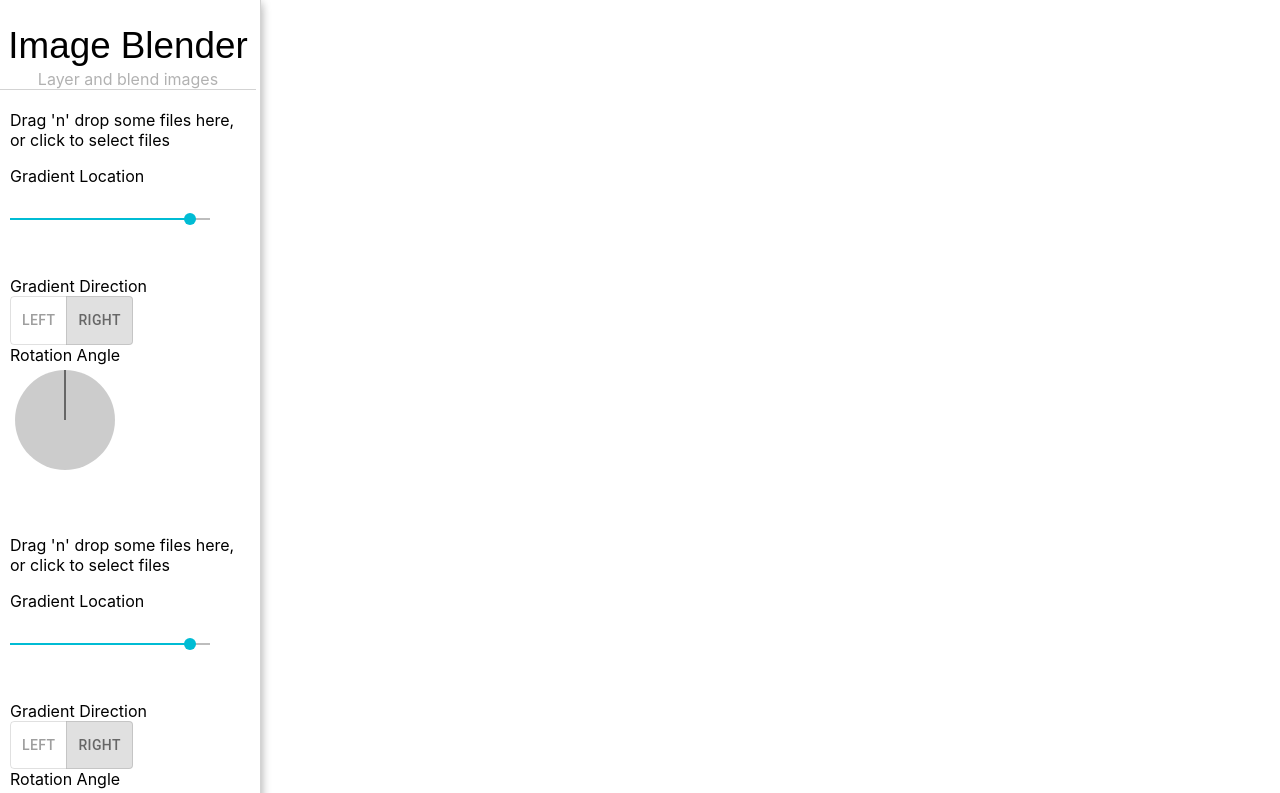
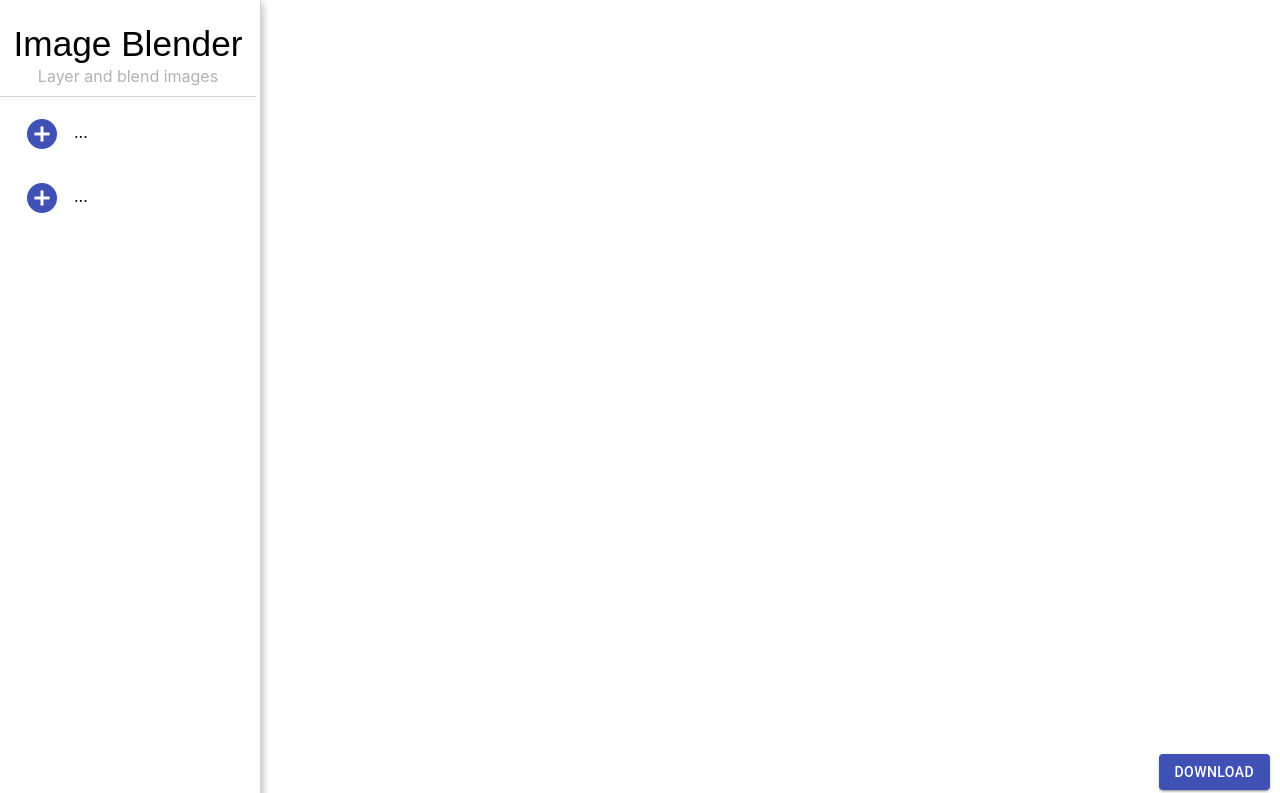
Before and after one commit to mkfreeman/image-blender, a React (Create React App) app: page / in a window 1280 px wide. Shown: the top 793 px of the page. Built offline with nearby package versions, Linux system fonts and the light colour scheme.

Commit message:
Update control styles

```diff
--- a/src/App.css
+++ b/src/App.css
@@ -1,3 +1,4 @@
+@import url("https://fonts.googleapis.com/icon?family=Material+Icons");
 #title {
     text-align: center;
     border-bottom: 1px solid #d3d3d3;
@@ -7,18 +8,21 @@
     width: 256px;
     z-index: 99999;
     background-color: #fff;
+    padding-left:10px;
+    padding-right:10px;
+    box-sizing: border-box;
 }
 
 #title h1 {
     font-weight: 100;
-    font-size: 2.3em;
+    font-size: 2.2em;
     margin-bottom: 0;
     font-family: sans-serif;
 }
 
 #title p {
     margin-top: 2px;
-    margin-bottom:0px;
+    margin-bottom:10px;
     opacity: .3;
 }
 
@@ -28,5 +32,13 @@
 
 #sideBar {
     border-right:1px solid #d3d3d3;
-    box-shadow: rgba(0, 0, 0, 0.16) 0px 3px 10px, rgba(0, 0, 0, 0.23) 0px 3px 10px
+    box-shadow: rgba(0, 0, 0, 0.16) 0px 3px 10px, rgba(0, 0, 0, 0.23) 0px 3px 10px;
+    height: 100vh;
 }
+
+#download {
+    float:"right";
+    position: fixed;
+    bottom:10px;
+    right:10px;
+}
--- a/src/App.js
+++ b/src/App.js
@@ -3,9 +3,8 @@
 import './App.css';
 import ImageLayer from "./ImageLayer";
 import domtoimage from 'dom-to-image'; // didn't work
-import html2canvas from 'html2canvas';// didn't work
-import htmlToImage from 'html-to-image';
 import { saveAs } from 'file-saver';
+import Button from '@material-ui/core/Button';
 
 class App extends Component {
     constructor(props) {
@@ -30,12 +29,12 @@
                             <ImageLayer outputCanvas={"canvas1"} />
                             <ImageLayer outputCanvas={"canvas2"} />
                         </div>
-                        <button id="download" onClick={() => this.download()}>Download</button>
                     </div>
                     <div id="canvasContainer" style={{ top: '0px', left: '250px', position: "absolute", mixBlendMode: "multiply" }}>
                         <canvas id="canvas1" style={{ position: 'absolute', top: '0px', left: '0px', mixBlendMode: "multiply" }} />
                         <canvas id="canvas2" style={{ position: 'absolute', top: '0px', left: '0px', mixBlendMode: "multiply" }} />
                     </div>
+                    <Button id="download" color="primary" variant="contained" onClick={() => this.download()}>Download</Button>
                 </div>
             </MuiThemeProvider>
         )
--- a/src/ImageLayer.js
+++ b/src/ImageLayer.js
@@ -7,7 +7,7 @@
         super(props);
         this.state = {
             gradient: 0.9,
-            direction: "right",
+            direction: "left",
             angle: 0,
             fitToScreen: true,
             width: window.innerWidth - 250,
@@ -43,10 +43,8 @@
     }
     // Render the image
     drawCanvas(img) {
-        console.log("draw image", this.props.outputCanvas);
         let canvas = document.getElementById(this.props.outputCanvas);
         let dims = this.getDimensions(img);
-        this.img = img;
         let width = dims.width;
         let height = dims.height;
         canvas.width = width;
@@ -63,7 +61,7 @@
         }
         else {
             this.gradient.addColorStop(0, 'rgba(255, 255, 255, 1)');
-            this.gradient.addColorStop(1, 'rgba(255, 255, 255, 0)');
+            this.gradient.addColorStop(this.state.gradient, 'rgba(255, 255, 255, 0)');
         }
 
 
@@ -81,6 +79,10 @@
         this.ctx.drawImage(img, 0, 0, width, height);
         this.ctx.fillStyle = this.gradient;
         this.ctx.fillRect(0, 0, width, height);
+
+        if (typeof (this.state.img) === "undefined") {
+            this.setState({ img: img });
+        }
     }
     handleControlChange(id, val) {
         console.log("control chnage", id, val)
@@ -89,12 +91,14 @@
         this.setState(newState)
     }
     render() {
-        if (this.img !== undefined) {
-            this.drawCanvas(this.img);
+        console.log(typeof (this.state.img))
+        if (typeof (this.state.img) !== "undefined") {
+            this.drawCanvas(this.state.img);
         }
         return (
             <div>
                 <Uploader onUpload={(val) => this.drawCanvas(val)} />
+                {typeof (this.state.img) !== "undefined" &&
                     <ImageControls
                         sliderChange={(val) => this.handleControlChange("gradient", val)}
                         sliderValue={this.state.gradient}
@@ -102,6 +106,7 @@
                         toggleChange={(val) => this.handleControlChange("direction", val)}
                         angleChange={(val) => this.handleControlChange("angle", val)}
                     />
+                }
             </div>
 
         )
--- a/src/Uploader.js
+++ b/src/Uploader.js
@@ -1,5 +1,7 @@
 import React, {Component} from 'react';
 import Dropzone from 'react-dropzone'
+import Icon from '@material-ui/core/Icon';
+import Button from '@material-ui/core/Button';
 
 class Uploader extends Component {
   constructor(props) {
@@ -19,14 +21,15 @@
     acceptedFiles.forEach(file => reader.readAsDataURL(file))
   }
   render() {
+    // const classes = useStyles();
     return (
       <div>
         <Dropzone onDrop={(d) => this.onDrop(d)}>
           {({getRootProps, getInputProps}) => (
             <section>
-              <div {...getRootProps()}>
+              <div {...getRootProps({className: 'dropzone'})}>
                 <input {...getInputProps()} />
-                <p>Drag 'n' drop some files here, or click to select files</p>
+                <p><Button><Icon color="primary" fontSize="large">add_circle</Icon></Button>...</p>
               </div>
             </section>
           )}
```
Lines whose indentation alone changed are shown as unchanged.
